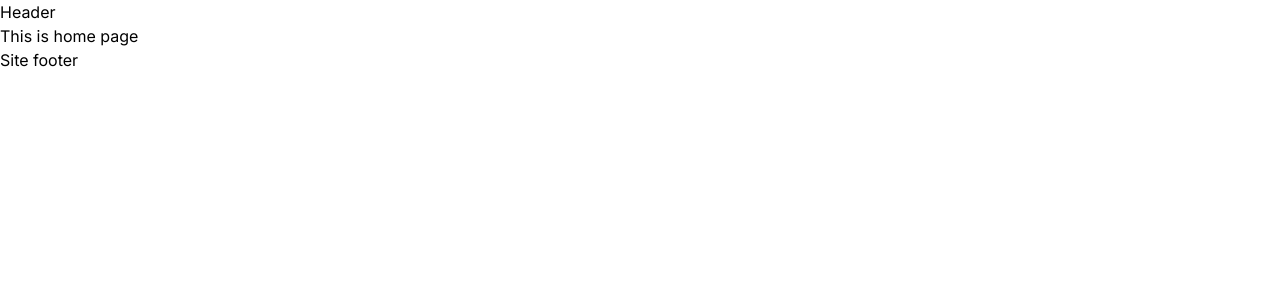
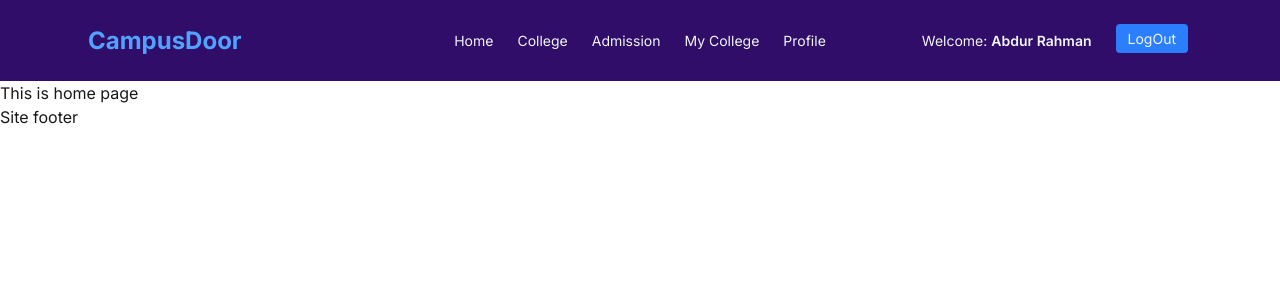
Before and after one commit to AbrRahman/campus-door-frontend, a React (Vite) app: page / in a window 1280 px wide. Shown: the top 300 px of the page. Built offline with nearby package versions, Linux system fonts and the light colour scheme.

Commit message:
push main header

```diff
--- a/package.json
+++ b/package.json
@@ -22,6 +22,7 @@
     "@types/react": "^19.1.16",
     "@types/react-dom": "^19.1.9",
     "@vitejs/plugin-react": "^5.0.4",
+    "daisyui": "^5.1.27",
     "eslint": "^9.36.0",
     "eslint-plugin-react-hooks": "^5.2.0",
     "eslint-plugin-react-refresh": "^0.4.22",
--- a/src/component/header/Header.tsx
+++ b/src/component/header/Header.tsx
@@ -1,7 +1,146 @@
+import { Link } from "react-router";
+
 const Header = () => {
+  const menuItems = [
+    { name: "Home", path: "/" },
+    { name: "College", path: "/college" },
+    { name: "Admission", path: "/admission" },
+  ];
+
+  const user = true;
+
   return (
-    <div>
-      <h1>Header</h1>
+    <div className="bg-violet-950 lg:py-2">
+      <div className=" container mx-auto  lg:px-20">
+        <div className="navbar bg-violet-950">
+          <div className="navbar-start">
+            {/* for small device */}
+            <div className="dropdown">
+              <div
+                tabIndex={0}
+                role="button"
+                className="btn btn-ghost text-white lg:hidden"
+              >
+                <svg
+                  xmlns="http://www.w3.org/2000/svg"
+                  className="h-5 w-5"
+                  fill="none"
+                  viewBox="0 0 24 24"
+                  stroke="currentColor"
+                >
+                  {" "}
+                  <path
+                    strokeLinecap="round"
+                    strokeLinejoin="round"
+                    strokeWidth="2"
+                    d="M4 6h16M4 12h8m-8 6h16"
+                  />{" "}
+                </svg>
+              </div>
+              <ul
+                tabIndex={0}
+                className="menu menu-sm dropdown-content bg-violet-900 rounded-box z-1 mt-3 w-52 p-2 shadow"
+              >
+                {menuItems.map(({ name, path }) => (
+                  <li className="text-slate-100 hover:text-slate-300">
+                    <Link to={path}>{name}</Link>
+                  </li>
+                ))}
+                {user && (
+                  <li className="">
+                    <button className="text-slate-100  lg:hidden hover:text-slate-300">
+                      LogOut
+                    </button>
+                  </li>
+                )}
+                {!user && (
+                  <>
+                    <li className="">
+                      <Link
+                        to="/login"
+                        className="text-slate-100  lg:hidden hover:text-slate-300"
+                      >
+                        Login
+                      </Link>
+                    </li>
+                    <li className="">
+                      <Link
+                        to="/register"
+                        className="text-slate-100  lg:hidden hover:text-slate-300"
+                      >
+                        <Link to="/register">Register</Link>
+                      </Link>
+                    </li>
+                  </>
+                )}
+              </ul>
+            </div>
+            <Link to="/" className="text-2xl  font-bold text-blue-400 ">
+              CampusDoor
+            </Link>
+          </div>
+
+          {/* large device */}
+          <div className="navbar-center hidden lg:flex">
+            <ul className="menu menu-horizontal px-1">
+              {menuItems.map(({ name, path }) => (
+                <li className="text-slate-100 hover:text-slate-300">
+                  <Link to={path}>{name}</Link>
+                </li>
+              ))}
+              {user && (
+                <>
+                  <li className="text-slate-100 hover:text-slate-300">
+                    <Link to="/my-college">My College</Link>
+                  </li>
+                  <li className="text-slate-100 hover:text-slate-300">
+                    <Link to="/profile">Profile</Link>
+                  </li>
+                </>
+              )}
+            </ul>
+          </div>
+          <div className="navbar-end">
+            <ul className="menu menu-horizontal px-1 space-x-3">
+              {user && (
+                <>
+                  <li className="">
+                    <p className="text-slate-100 flex flex-col lg:flex-row gap-0 lg:gap-1">
+                      <span> Welcome: </span>
+                      <span className="font-semibold"> Abdur Rahman</span>
+                    </p>
+                  </li>
+                  <li className="">
+                    <button className="text-slate-100 hidden lg:block bg-blue-500 hover:bg-blue-400 transition duration-300 px-3 py-1">
+                      LogOut
+                    </button>
+                  </li>
+                </>
+              )}
+              {!user && (
+                <>
+                  <li className="">
+                    <Link
+                      to="/login"
+                      className="text-slate-100 hidden lg:block bg-blue-500 hover:bg-blue-400 transition duration-300 px-3 py-1"
+                    >
+                      Login
+                    </Link>
+                  </li>
+                  <li className="">
+                    <Link
+                      to="/register"
+                      className="text-slate-100 hidden lg:block bg-blue-500 hover:bg-blue-400 transition duration-300 px-3 py-1"
+                    >
+                      Register
+                    </Link>
+                  </li>
+                </>
+              )}
+            </ul>
+          </div>
+        </div>
+      </div>
     </div>
   );
 };
--- a/src/index.css
+++ b/src/index.css
@@ -1,4 +1,5 @@
 @import "tailwindcss";
+@plugin "daisyui";
 body {
   font-family: "Inter", sans-serif;
 }
```
Also changed, not shown: 1 other file (tests, documents, lock files or other folders).
